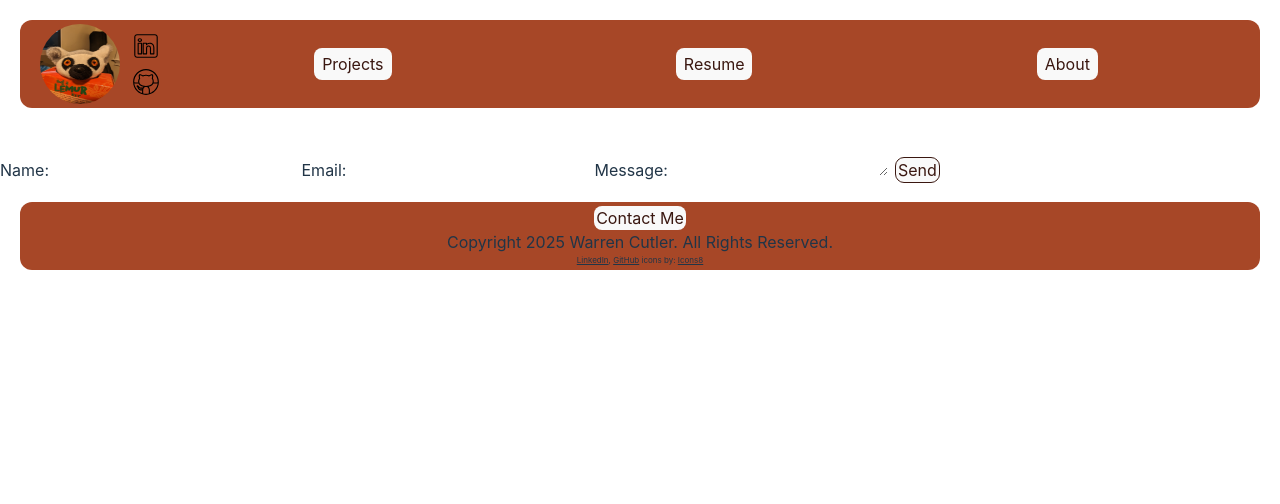
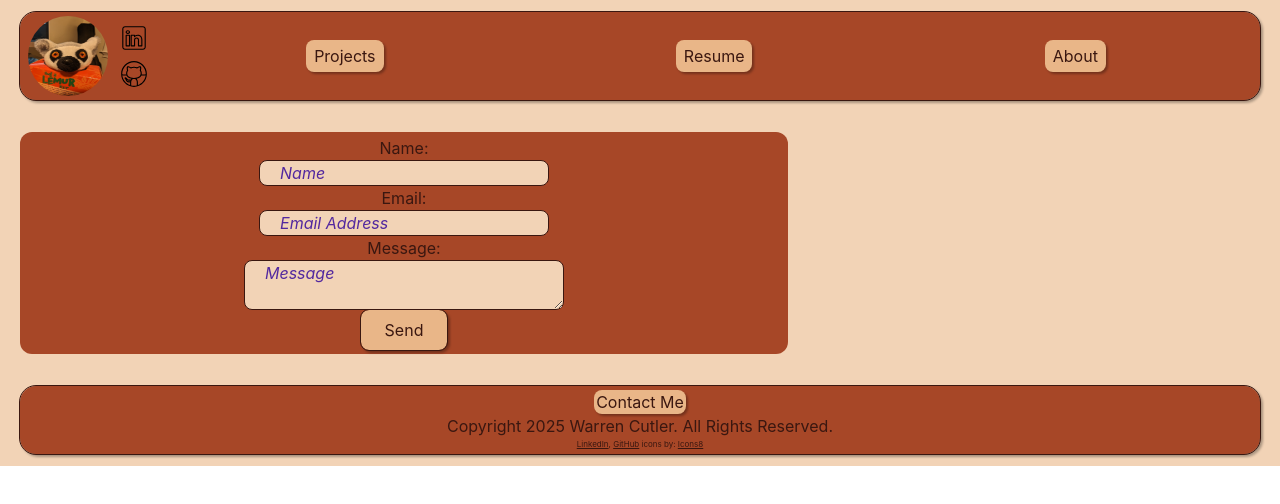
Before and after one commit to warren-cutler/warren-cutler-website, a React (Vite) app: page /contact in a window 1280 px wide. Shown: the top 504 px of the page. Built offline with nearby package versions, Linux system fonts and the light colour scheme.

Commit message:
reduce complexity of generic cards. add: drop shadow to generic components

```diff
--- a/src/App.tsx
+++ b/src/App.tsx
@@ -12,7 +12,7 @@ import { AboutPage } from './pages/AboutPage';
 
 const App = () => {
   return (
-    <div>
+    <div className='flex flex-col text-primary-950 bg-primary-200 dark:bg-primary-950'>
       <Header />
       <Routes>
         <Route path='/' element={<LandingPage />} />
@@ -21,7 +21,7 @@ const App = () => {
         <Route path='/about' element={<AboutPage />} />
         <Route path='/contact' element={<ContactPage />} />
       </Routes>
-      <Footer />
+      <Footer/>
     </div>
   );
 };
--- a/src/components/Footer.tsx
+++ b/src/components/Footer.tsx
@@ -8,7 +8,7 @@ export const Footer = () => {
   const currentTime = new Date();
 
   return (
-    <NavBar orientation={'col'}>
+    <NavBar className='flex flex-col mx-5 my-3 px-2 py-1 min-w-sm'>
       <Link to='/contact'>
         <Button size={'thin'}>Contact Me</Button>
       </Link>
--- a/src/components/Header.tsx
+++ b/src/components/Header.tsx
@@ -6,7 +6,7 @@ import { NavBar } from './generics/NavBar';
 
 export const Header = () => {
   return (
-    <NavBar>
+    <NavBar className='flex mx-5 my-3 px-2 py-1 min-w-sm'>
       <Link to='/' className='shrink-0'>
         <img
           className='rounded-full w-20 h-20'
--- a/src/components/generics/Button.tsx
+++ b/src/components/generics/Button.tsx
@@ -22,7 +22,7 @@ export const Button = ({
 
   const colorStyle = useMemo(() => {
     if (primary)
-      return `bg-primary-300    outline-primary-950 text-primary-950 hover:text-secondary-950 hover:bg-secondary-300 hover:outline-secondary-950`;
+      return `bg-primary-300 outline-primary-950 text-primary-950 hover:text-secondary-950 hover:bg-secondary-300 hover:outline-secondary-950`;
     if (!primary)
       return `bg-secondary-300  outline-secondary-950  text-secondary-950 hover:text-primary-950 hover:bg-primary-300  hover:outline-primary-950`;
   }, [primary]);
@@ -30,7 +30,7 @@ export const Button = ({
   return (
     <button
       className={cx(
-        'cursor-pointer rounded-lg duration-300 ease-in hover:outline mx-2',
+        'cursor-pointer rounded-lg duration-300 ease-in hover:outline mx-2 drop-shadow-def',
         bordered ? 'outline' : '',
         colorStyle,
         sizeStyle
--- a/src/components/generics/Card.tsx
+++ b/src/components/generics/Card.tsx
@@ -1,38 +1,26 @@
 import cx from 'classnames';
-import { useMemo } from 'react';
+
 
 interface CardProps {
-  orientation?: 'row' | 'col';
   background?: boolean;
-  padSize?: 's' | 'm' | 'l' | 'none';
+  border?: boolean;
   children: React.ReactNode;
+  className?: string;
 }
 
 export const Card = ({
-  orientation = 'row',
   background = true,
-  padSize = 'm',
+  border = false,
   children,
+  className,
 }: CardProps) => {
-  const padSizeStyle = useMemo(() => {
-
-    if (padSize === 'l') return 'px-5 py-1 ';
-    if (padSize === 'm') return 'px-3 py-1 ';
-    if (padSize === 's') return 'px-1  py-1 ';
-  }, [padSize]);
-
-  const layoutStyle = useMemo(() => {
-    if (orientation === 'col') return 'flex flex-col';
-    if (orientation === 'row') return 'flex ';
-  }, [orientation]);
-
   return (
     <div
       className={cx(
-        ' rounded-xl items-center text-wrap flex-wrap min-w-sm',
-        layoutStyle,
+        ' rounded-xl drop-shadow-def',
         background ? ' bg-primary-700' : '',
-        padSizeStyle
+        border ? 'border border-primary-950' : '',
+        className
       )}
     >
       {children}
--- a/src/components/generics/NavBar.tsx
+++ b/src/components/generics/NavBar.tsx
@@ -2,16 +2,22 @@ import cx from 'classnames';
 import React from 'react';
 
 interface NavBarProps {
-  orientation?: 'row' | 'col';
+  outline?: boolean;
+  className?: string;
   children: React.ReactNode;
 }
 
-export const NavBar = ({ orientation = 'row', children }: NavBarProps) => {
+export const NavBar = ({
+  className,
+  outline = true,
+  children,
+}: NavBarProps) => {
   return (
     <div
       className={cx(
-        'flex bg-primary-700 rounded-xl items-center px-5 m-5 py-1 justify-around min-w-sm',
-        orientation == 'col' ? 'flex-col' : ''
+        'flex bg-primary-700 rounded-2xl items-center min-w-sm drop-shadow-def',
+        outline ? 'outline border-primary-950' : '',
+        className
       )}
     >
       {children}
--- a/src/index.css
+++ b/src/index.css
@@ -24,44 +24,16 @@
   --color-secondary-800: #52289f;
   --color-secondary-900: #4a258d;
   --color-secondary-950: #2d165f;
+
+  --drop-shadow-def: 2px 2px 1px rgb(0, 0, 0, 0.3);
 }
 
 :root {
   font-family: Inter, system-ui, Avenir, Helvetica, Arial, sans-serif;
   line-height: 1.5;
   font-weight: 400;
-
-  color-scheme: light dark;
-  color: rgba(255, 255, 255, 0.87);
-  background-color: #04243a;
-
   font-synthesis: none;
   text-rendering: optimizeLegibility;
   -webkit-font-smoothing: antialiased;
   -moz-osx-font-smoothing: grayscale;
 }
-
-body {
-  margin: 0;
-  display: flex;
-  flex-direction: column;
-  align-items: stretch;
-  min-width: 320px;
-  min-height: 100vh;
-  overflow-x: hidden;
-  scrollbar-gutter: stable both-edges;
-}
-
-
-@media (prefers-color-scheme: light) {
-  :root {
-    color: #213547;
-    background-color: #ffffff;
-  }
-  a:hover {
-    color: #747bff;
-  }
-  button {
-    background-color: #f9f9f9;
-  }
-}
--- a/src/pages/ContactPage.tsx
+++ b/src/pages/ContactPage.tsx
@@ -17,29 +17,42 @@ export const ContactPage = () => {
   };
 
   return (
-    <div className='contactForm'>
-      <form id='contact-form' onSubmit={handleSubmit}>
+    <div className='px-5 m-5 py-1 min-w-s max-w-3xl bg-primary-700 rounded-xl text-primary-950'>
+      <form
+        className='flex flex-col items-center'
+        id='contact-form'
+        onSubmit={handleSubmit}
+      >
         <label>Name: </label>
         <input
+          className='bg-primary-200 rounded-lg border border-primary-950 text-primary-950 placeholder:text-secondary-800 placeholder:italic px-5 focus:bg-secondary-300 focus:outline-0'
           type='text'
           name='user_name'
+          placeholder='Name'
           value={userName}
           onChange={(e) => setUserName(e.target.value)}
         />
-        <label>Email:</label>
+
+        <label>Email: </label>
         <input
+          className='bg-primary-200 rounded-lg border border-primary-950  text-primary-950  placeholder:text-secondary-800 placeholder:italic px-5  focus:bg-secondary-300 focus:outline-0'
           type='email'
           name='user_email'
+          placeholder='Email Address'
           value={userEmail}
           onChange={(e) => setUserEmail(e.target.value)}
         />
+
         <label>Message:</label>
         <textarea
+          className='bg-primary-200 rounded-lg border border-primary-950  text-primary-950  placeholder:text-secondary-800 placeholder:italic px-5 min-w-xs  focus:bg-secondary-300 focus:outline-0'
           name='message'
+          placeholder='Message'
           value={userMessage}
           onChange={(e) => setUserMessage(e.target.value)}
         ></textarea>
-        <Button size={'thin'} bordered={true}>
+
+        <Button size={'thick'} bordered={true}>
           Send
         </Button>
       </form>
--- a/src/pages/ResumePage.tsx
+++ b/src/pages/ResumePage.tsx
@@ -14,7 +14,7 @@ export const ResumePage = () => {
     <div className='flex flex-col px-5 m-5 py-1 justify-start min-w-sm'>
       {jobs.map((job) => {
         return (
-          <Card orientation='col'>
+          <Card>
             <div className='flex items-center justify-between'>
               <a href={job.companyUrl} target='_blank'>
                 <img
```
